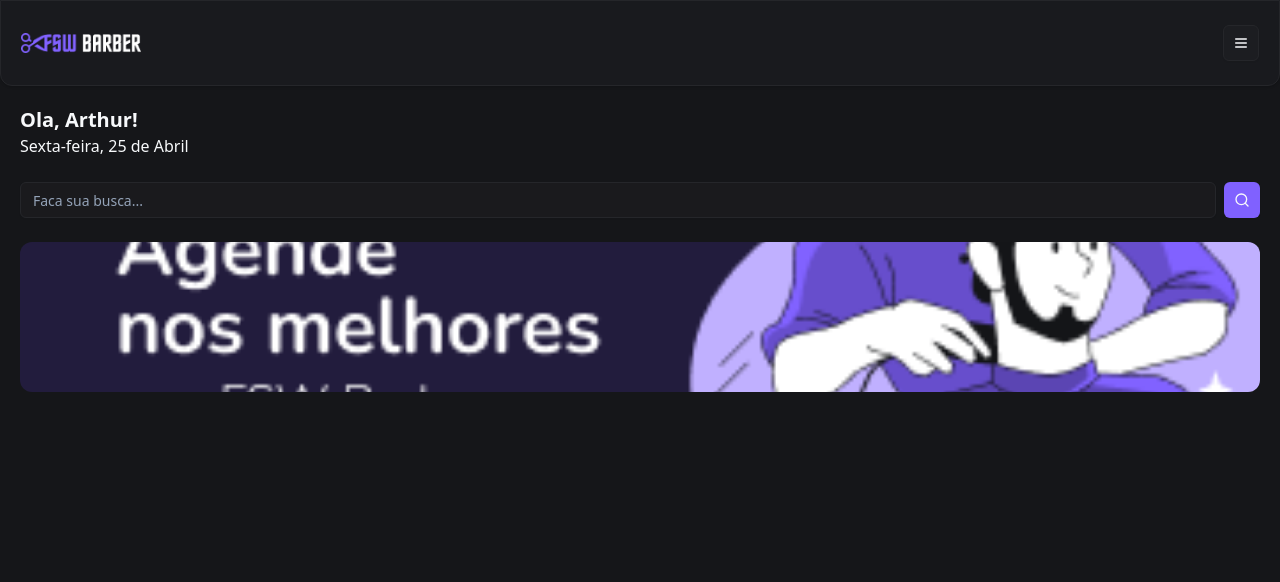
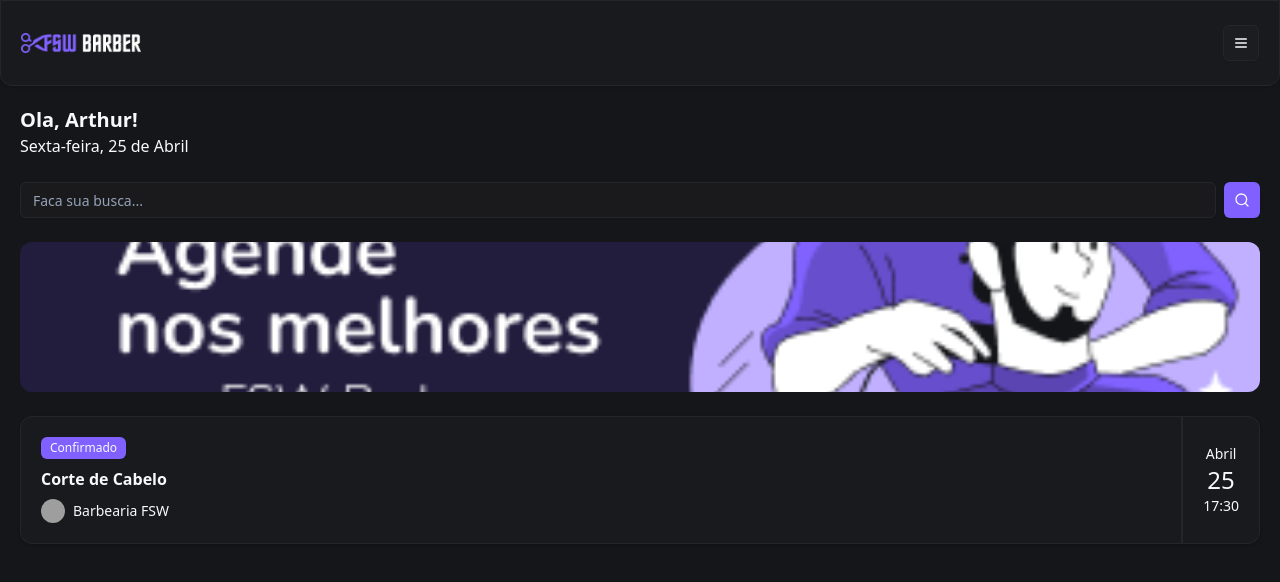
Before and after one commit to arthvm/fsw-barber, a Next.js app: page / in a window 1280 px wide. Shown: the top 582 px of the page. Built offline with nearby package versions, Linux system fonts and the light colour scheme; grey boxes are pictures that could not be loaded.

Commit message:
feat: add booking card

```diff
--- /dev/null
+++ b/app/_components/ui/avatar.tsx
@@ -0,0 +1,53 @@
+'use client'
+
+import * as AvatarPrimitive from '@radix-ui/react-avatar'
+import type * as React from 'react'
+
+import { cn } from '@/app/_lib/utils'
+
+function Avatar({
+  className,
+  ...props
+}: React.ComponentProps<typeof AvatarPrimitive.Root>) {
+  return (
+    <AvatarPrimitive.Root
+      data-slot="avatar"
+      className={cn(
+        'relative flex size-8 shrink-0 overflow-hidden rounded-full',
+        className
+      )}
+      {...props}
+    />
+  )
+}
+
+function AvatarImage({
+  className,
+  ...props
+}: React.ComponentProps<typeof AvatarPrimitive.Image>) {
+  return (
+    <AvatarPrimitive.Image
+      data-slot="avatar-image"
+      className={cn('aspect-square size-full', className)}
+      {...props}
+    />
+  )
+}
+
+function AvatarFallback({
+  className,
+  ...props
+}: React.ComponentProps<typeof AvatarPrimitive.Fallback>) {
+  return (
+    <AvatarPrimitive.Fallback
+      data-slot="avatar-fallback"
+      className={cn(
+        'bg-muted flex size-full items-center justify-center rounded-full',
+        className
+      )}
+      {...props}
+    />
+  )
+}
+
+export { Avatar, AvatarImage, AvatarFallback }
--- /dev/null
+++ b/app/_components/ui/badge.tsx
@@ -0,0 +1,46 @@
+import { Slot } from '@radix-ui/react-slot'
+import { type VariantProps, cva } from 'class-variance-authority'
+import type * as React from 'react'
+
+import { cn } from '@/app/_lib/utils'
+
+const badgeVariants = cva(
+  'inline-flex items-center justify-center rounded-md border px-2 py-0.5 text-xs font-medium w-fit whitespace-nowrap shrink-0 [&>svg]:size-3 gap-1 [&>svg]:pointer-events-none focus-visible:border-ring focus-visible:ring-ring/50 focus-visible:ring-[3px] aria-invalid:ring-destructive/20 dark:aria-invalid:ring-destructive/40 aria-invalid:border-destructive transition-[color,box-shadow] overflow-hidden',
+  {
+    variants: {
+      variant: {
+        default:
+          'border-transparent bg-primary text-primary-foreground [a&]:hover:bg-primary/90',
+        secondary:
+          'border-transparent bg-secondary text-secondary-foreground [a&]:hover:bg-secondary/90',
+        destructive:
+          'border-transparent bg-destructive text-white [a&]:hover:bg-destructive/90 focus-visible:ring-destructive/20 dark:focus-visible:ring-destructive/40 dark:bg-destructive/60',
+        outline:
+          'text-foreground [a&]:hover:bg-accent [a&]:hover:text-accent-foreground',
+      },
+    },
+    defaultVariants: {
+      variant: 'default',
+    },
+  }
+)
+
+function Badge({
+  className,
+  variant,
+  asChild = false,
+  ...props
+}: React.ComponentProps<'span'> &
+  VariantProps<typeof badgeVariants> & { asChild?: boolean }) {
+  const Comp = asChild ? Slot : 'span'
+
+  return (
+    <Comp
+      data-slot="badge"
+      className={cn(badgeVariants({ variant }), className)}
+      {...props}
+    />
+  )
+}
+
+export { Badge, badgeVariants }
--- a/app/page.tsx
+++ b/app/page.tsx
@@ -1,7 +1,10 @@
 import { SearchIcon } from 'lucide-react'
 import Image from 'next/image'
 import { Header } from './_components/header'
+import { Avatar, AvatarImage } from './_components/ui/avatar'
+import { Badge } from './_components/ui/badge'
 import { Button } from './_components/ui/button'
+import { Card, CardContent } from './_components/ui/card'
 import { Input } from './_components/ui/input'
 
 export default function Home() {
@@ -29,6 +32,32 @@
             className="object-cover rounded-xl"
           />
         </div>
+
+        <Card className="p-0">
+          <CardContent className="flex justify-between p-0">
+            <div className="flex flex-col gap-2 py-5 pl-5">
+              <Badge className="w-fit">Confirmado</Badge>
+              <h3 className="font-semibold">Corte de Cabelo</h3>
+
+              <div className="flex items-center gap-2">
+                <Avatar className="size-6">
+                  <AvatarImage
+                    src={
+                      'https://utfs.io/f/c97a2dc9-cf62-468b-a851-bfd2bdde775f-16p.png'
+                    }
+                  />
+                </Avatar>
+                <p className="text-sm">Barbearia FSW</p>
+              </div>
+            </div>
+
+            <div className="flex flex-col items-center justify-center px-5 border-l-2">
+              <p className="text-sm">Abril</p>
+              <p className="text-2xl">25</p>
+              <p className="text-sm">17:30</p>
+            </div>
+          </CardContent>
+        </Card>
       </div>
     </div>
   )
--- a/package.json
+++ b/package.json
@@ -14,6 +14,7 @@
   },
   "dependencies": {
     "@prisma/client": "^6.6.0",
+    "@radix-ui/react-avatar": "^1.1.7",
     "@radix-ui/react-slot": "^1.2.0",
     "class-variance-authority": "^0.7.1",
     "clsx": "^2.1.1",
```
Also changed, not shown: 1 other file (tests, documents, lock files or other folders).
